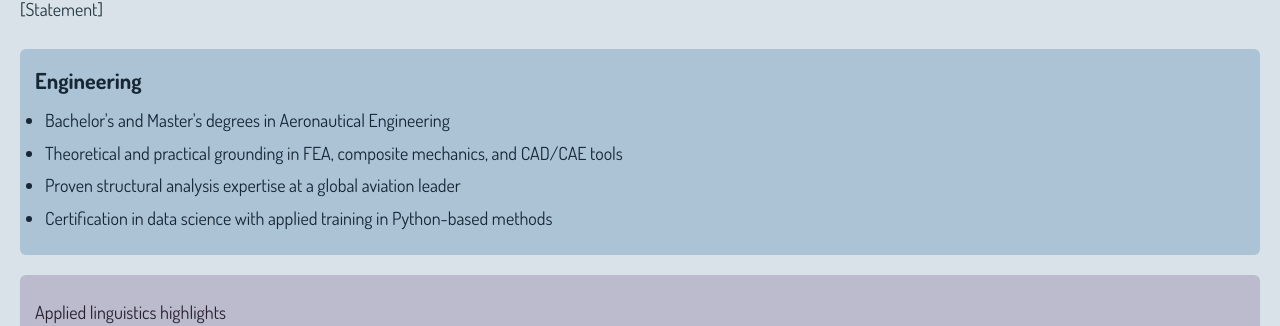
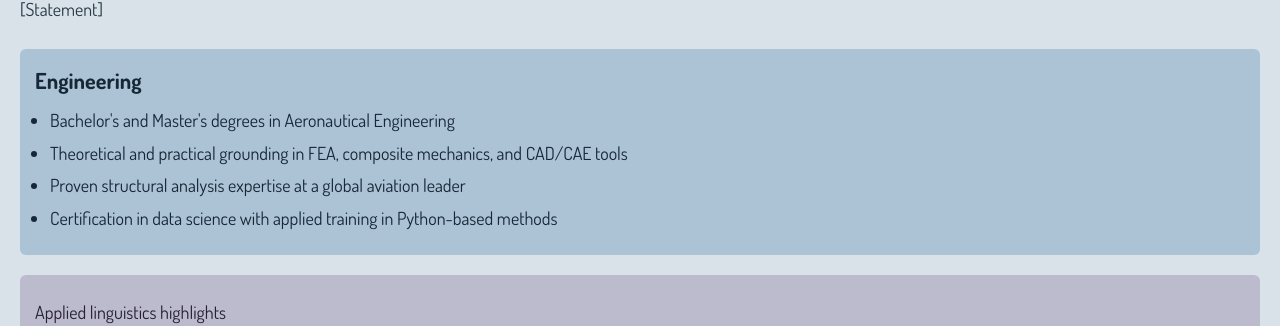
Before and after one commit to acrossfields/idilsezer, a Jekyll site: the page built from en/index.md, in a window 1280 px wide. Shown: the part 139-465 px from the top of the page. Built offline with Jekyll 4.4.1, drawn with Linux system fonts in a browser that asks for light colours; some web fonts are replaced.

Commit message:
Update index.md

```diff
--- a/en/index.md
+++ b/en/index.md
@@ -9,7 +9,7 @@ permalink: /en/
 
 <div class="content-home eng">
   <p style="font-weight: bold; font-size: 22px; margin-top: 10px; margin-bottom: 15px;">Engineering</p>
-  <ul style="margin-top: 0; padding-left: 10px;">
+  <ul style="margin-top: 0; padding-left: 15px;">
     <li style="margin-bottom: 10px;">Bachelor's and Master's degrees in Aeronautical Engineering</li>
     <li style="margin-bottom: 10px;">Theoretical and practical grounding in FEA, composite mechanics, and CAD/CAE tools</li>
     <li style="margin-bottom: 10px;">Proven structural analysis expertise at a global aviation leader</li>
```
